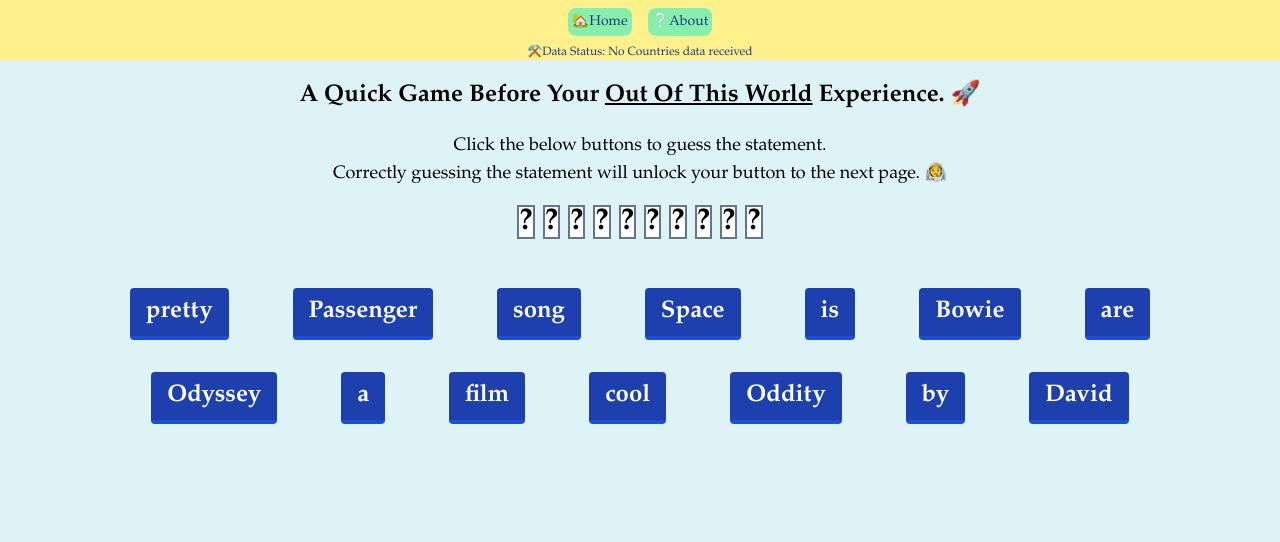
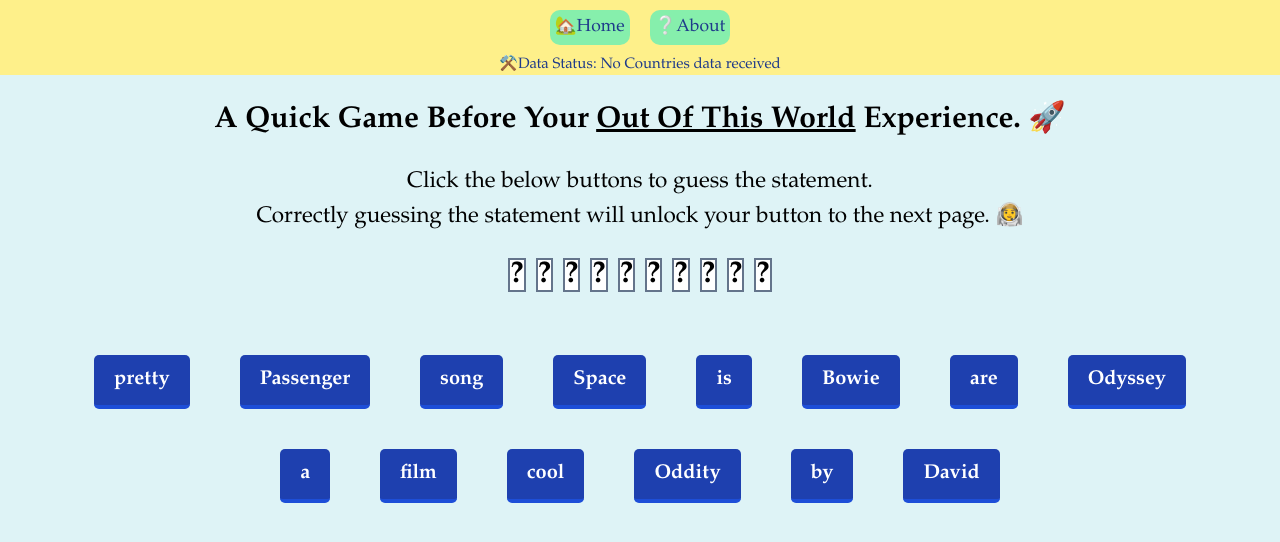
Before and after one commit to gohguancheng/clever-virtual-wanderer, a React (Vite) app: page /1/GroundControl in a window 1280 px wide. Shown: the top 542 px of the page. Built offline with nearby package versions, Linux system fonts and the light colour scheme; no server answers; the HTML template or start-up script is replaced by a standard one.

Commit message:
updated size styling

```diff
--- a/src/Components/SpaceOddityButton.jsx
+++ b/src/Components/SpaceOddityButton.jsx
@@ -25,7 +25,7 @@
   return (
     <div className="inline-grid m-4">
       <button
-        className={`bg-blue-800 hover:bg-blue-400 text-white text-2xl font-bold py-2 px-4 border-b-4 border-blue-700 hover:border-blue-500 rounded mx-4 ${buttonDisabled ? "ring ring-orange-400" : null}`}
+        className={`bg-blue-800 hover:bg-blue-400 text-white text-1xl font-bold py-2 px-4 border-b-4 border-blue-700 hover:border-blue-500 rounded mx-1 ${buttonDisabled ? "ring ring-orange-400" : null}`}
         disabled={buttonDisabled}
         onClick={handler}
       >
--- a/src/Components/SpaceOddityGuessPanel.jsx
+++ b/src/Components/SpaceOddityGuessPanel.jsx
@@ -47,6 +47,7 @@
       />
     );
   });
+
   return <div className="m-8">{buttons}</div>;
 };
 
--- a/src/Pages/GlobePage.jsx
+++ b/src/Pages/GlobePage.jsx
@@ -5,18 +5,16 @@
 const GlobePage = ({ data, regions, current, setCurrent, setQuizScore }) => {
     //*map regions buttons
     const regionalCountriesContainers = regions.map((element, i) => <RegionContainer key={i} data={data} region={Object.keys(element)[0]} regionCountries={element[Object.keys(element)[0]]} setCurrent={setCurrent} />);
-   // const regionButtons = regions.map((element, i) => <RegionButton key={i} data={data} region={element} index={i+1} current={current} setCurrent={setCurrent} />)
-   // console.log(regions)
    setQuizScore(0);
   return (
 
   <div>
       <h1 className="m-5 text-2xl font-bold">Welcome to the Globe 🌐</h1>
       <h3 className="m-5 text-xl font-bold">
-      There are 25 sub-regions to choose from. 🌍🌎🌏
+      There are 25 (+1) sub-regions to choose from. 🌍🌎🌏
       </h3>
-      <p className="text-sm">Click on a button below to head to a random country in the selected region.</p>
-      <p className="text-sm">You won't be able to choose which country you'll arrive in.. 🤭
+      <p className="text-base">Click on a button below to head to a random country in the selected region.</p>
+      <p className="text-base">You won't be able to choose which country you'll arrive in.. 🤭
       <br/>So buckle up, and just enjoy setting forth into the unknown. 😊 </p>
       {regionalCountriesContainers}
   </div>);
--- a/src/Pages/SpaceOddityPage.jsx
+++ b/src/Pages/SpaceOddityPage.jsx
@@ -11,7 +11,7 @@
     if (statement === ["Space", "Oddity", "by", "David", "Bowie", "is", "a", "pretty","cool", "song"]) return setIsUnlocked(true);
 
     const statementDisplay = statement.map((e, i) => {
-        return <span key={i} className="grid-inline m-1 bg-white border-2 text-3xl border-slate-500 font-semibold">{e}</span>
+        return <span key={i} className="grid-inline mx-1 my-4 bg-white border-2 text-2xl border-slate-500 font-semibold">{e}</span>
     } )
   return <div>
             <h4 className="m-5 text-2xl font-bold">A Quick Game Before Your <span className='underline'>Out Of This World</span>  Experience. 🚀</h4>
--- a/src/Styles/App.css
+++ b/src/Styles/App.css
@@ -9,5 +9,5 @@
   background-color: #def3f6;
   height: 100vh;
   font-family: "Garamond", "Baskerville", "Baskerville Old Face", "Hoefler Text", "Times New Roman", serif;
-  font-size: 2vmin;
+  font-size: 2.5vmin;
 }
```
